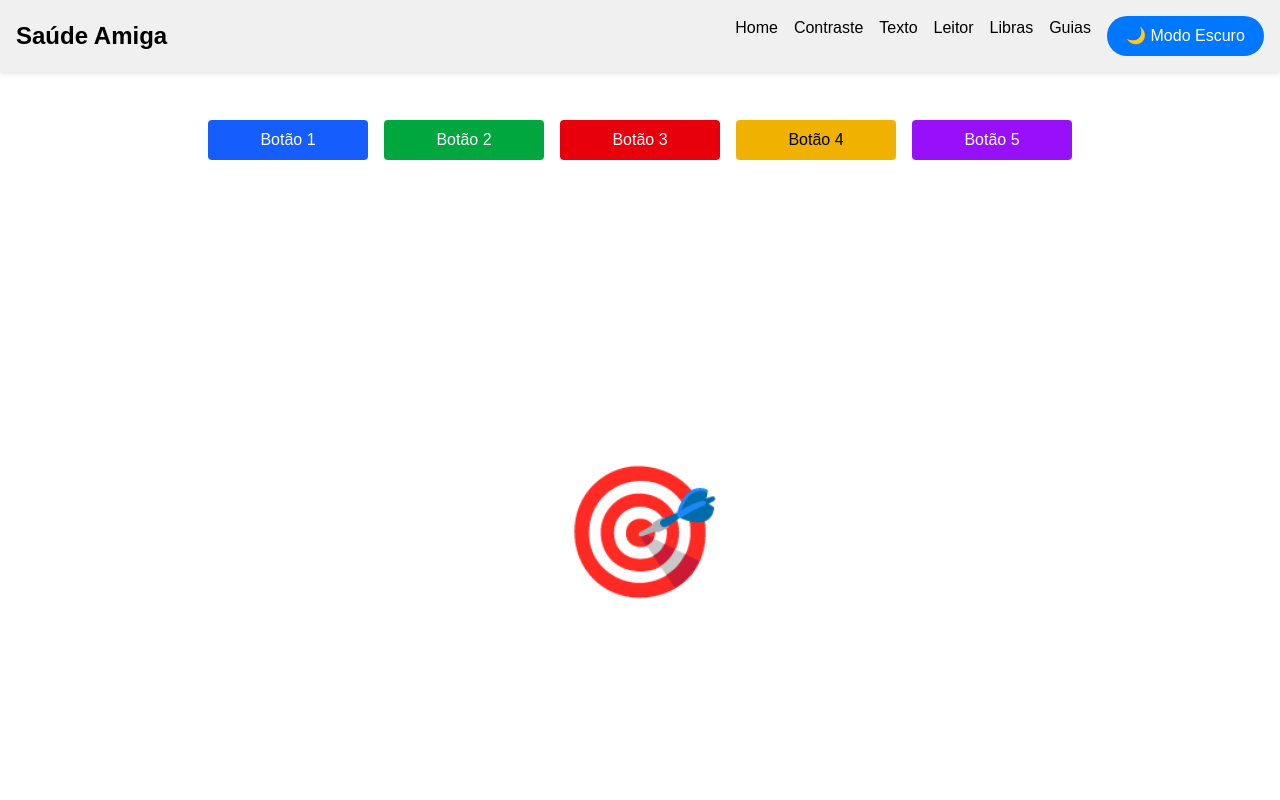
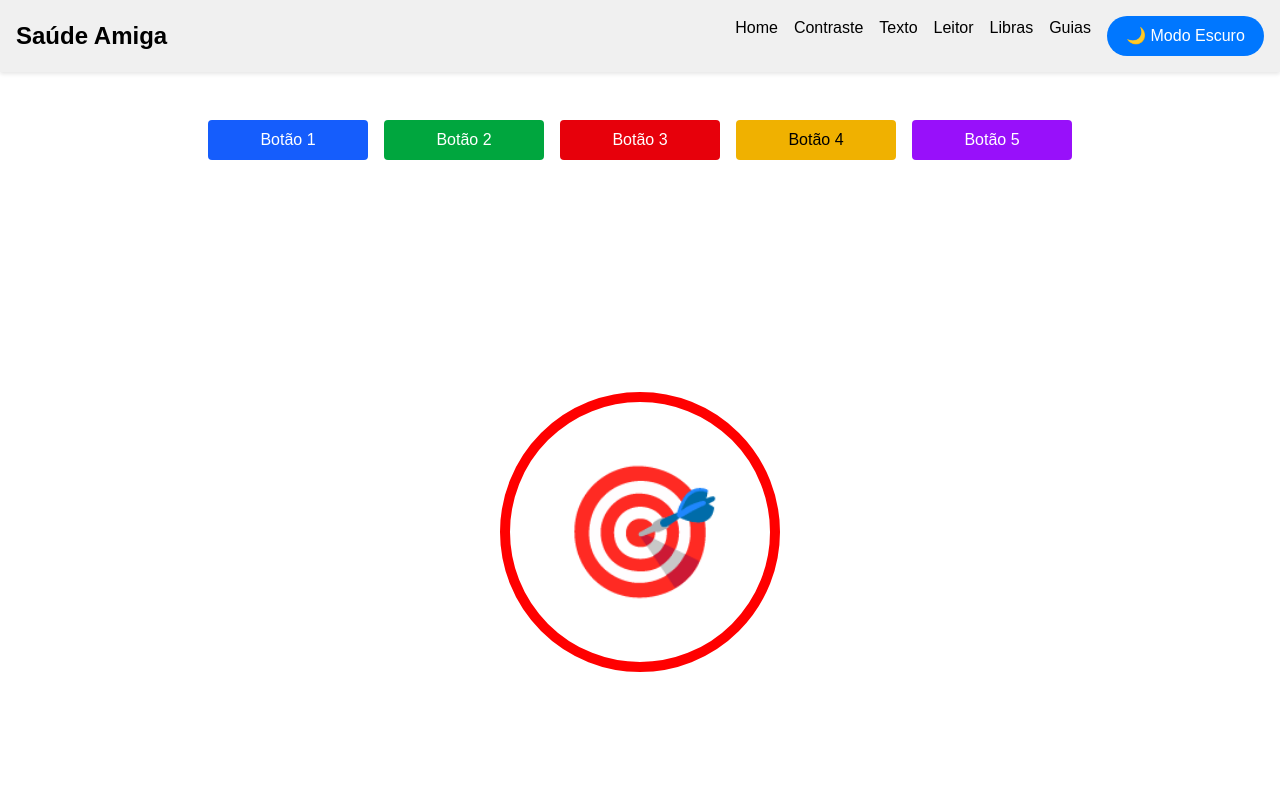
Before and after one commit to saude-amiga/saude-amiga-next, a React (Vite) app: page /guias in a window 1280 px wide. Both pictures are taken after a click on the button "Botão 3". Shown: the top 800 px of the page. Built offline with nearby package versions, Linux system fonts and the light colour scheme.

Commit message:
feat(Guias): botão círculo ok?

```diff
--- a/src/routes/Guias/index.tsx
+++ b/src/routes/Guias/index.tsx
@@ -6,6 +6,7 @@ export default function Guias() {
   const [posicao, setPosicao] = useState<{ top: number; left: number; width: number; height: number } | null>(null);
   const [mostrarPing, setMostrarPing] = useState(false);
   const [mostrarBlur, setMostrarBlur] = useState(false);
+  const [mostrarBorda, setMostrarBorda] = useState(false);
 
   useEffect(() => {
     if (emojiRef.current && containerRef.current) {
@@ -18,7 +19,7 @@ export default function Guias() {
         height: emojiRect.height,
       });
     }
-  }, [mostrarPing, mostrarBlur]);
+  }, [mostrarPing, mostrarBlur, mostrarBorda]);
 
   return (
     <div ref={containerRef} className="h-screen flex flex-col relative overflow-hidden">
@@ -35,7 +36,12 @@ export default function Guias() {
         >
           Botão 2
         </button>
-        <button className="px-4 py-2 bg-red-600 text-white rounded w-40 text-center">Botão 3</button>
+        <button
+          className="px-4 py-2 bg-red-600 text-white rounded w-40 text-center"
+          onClick={() => setMostrarBorda(true)}
+        >
+          Botão 3
+        </button>
         <button className="px-4 py-2 bg-yellow-500 text-black rounded w-40 text-center">Botão 4</button>
         <button className="px-4 py-2 bg-purple-600 text-white rounded w-40 text-center">Botão 5</button>
       </div>
@@ -47,6 +53,7 @@ export default function Guias() {
           onClick={() => {
             setMostrarPing(false);
             setMostrarBlur(false);
+            setMostrarBorda(false);
           }}
         >
           🎯
@@ -82,6 +89,20 @@ export default function Guias() {
           />
         </>
       )}
+
+      {mostrarBorda && posicao && (
+        <div
+          className="absolute z-10 pointer-events-none"
+          style={{
+            top: posicao.top + posicao.height / 2 - 140,
+            left: posicao.left + posicao.width / 2 - 140,
+            width: 280,
+            height: 280,
+            borderRadius: "50%",
+            border: "10px solid red",
+          }}
+        />
+      )}
     </div>
   );
 }
```
